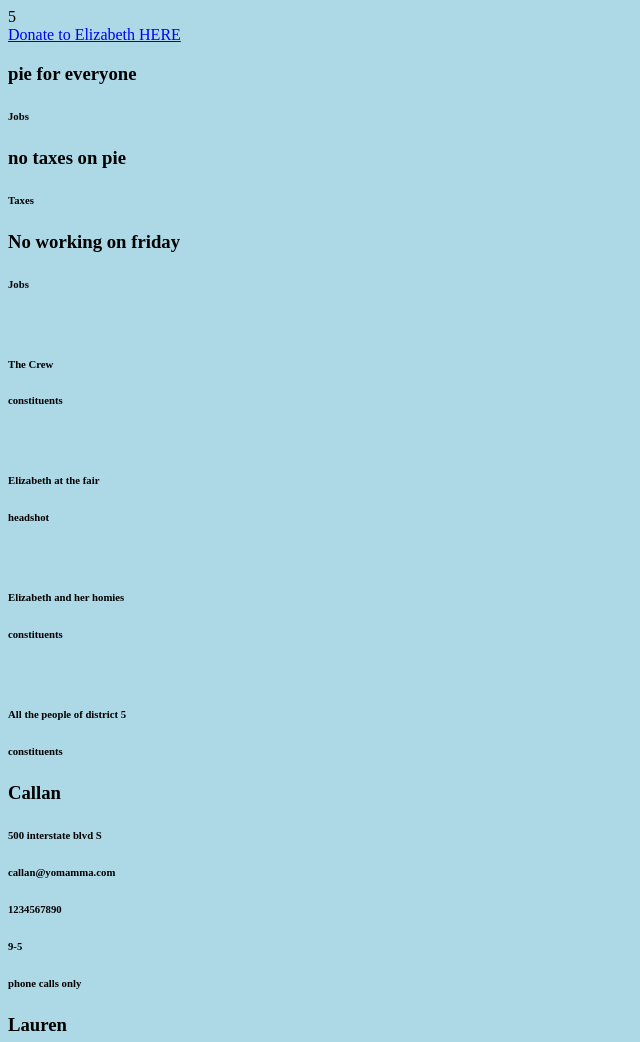
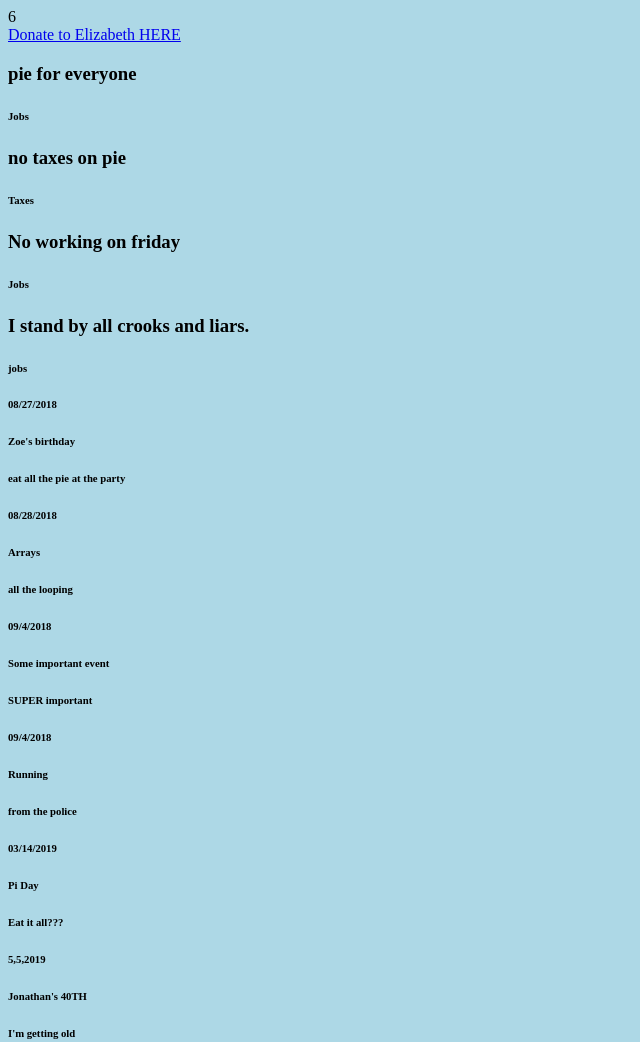
Before and after one commit to JonathanPMohan/js-arrays, a plain HTML site: page index.html in a window 1280 px wide. Shown: the top 1042 px of the page, without its empty margins (0-640 px from the left). Drawn offline with Linux system fonts and the light colour scheme.

Commit message:
Updated JS/CSS

```diff
--- a/challenge.js
+++ b/challenge.js
@@ -146,20 +146,20 @@ const volunteersStringBuilder = () => {
 const imagesStringBuilder = () => {
     let newString = '';
     for(let i = 0; i<elizabethSanger.images.length; i++) {
-        newString += `<div class ="images">`;
-        newString += `<img href="http://${elizabethSanger.images[i].imageUrl}">`;
+        newString += `<div class ="image">`;
+        newString += `<img src="${elizabethSanger.images[i].imageUrl}">`;
         newString += `<h6>${elizabethSanger.images[i].description}</h6>`;
         newString += `<h6>${elizabethSanger.images[i].type}</h6>`;
         newString += `</div>`;
     }
-    printToDom(newString, 'events');
+    printToDom(newString, 'images');
 };
 
 
 
 
 
-  donationFormStringBuilder ();
+  donationFormStringBuilder();
   voterRegistrationStringBuilder();
   statementsStringBuilder();
   congressionalDistrictStringBuilder();
@@ -174,4 +174,78 @@ const updateVoterRegistration = (newUrl) => {
    elizabethSanger.voterRegistrationUrl = newUrl;
    voterRegistrationStringBuilder();
 }
-updateVoterRegistration()
+
+const updateDonationForm = (newUrl) => {
+    elizabethSanger.donationFormUrl = newUrl;
+    donationFormStringBuilder();
+}
+
+const updateCongressionalDistrict = (newDistrict) => {
+    elizabethSanger.congressionalDistrict = newDistrict;
+    congressionalDistrictStringBuilder();
+
+ }
+
+ const updateBiography = (newBiography) => {
+     elizabethSanger.biography = newBiography;
+     biographyStringBuilder();
+ }
+
+ const updateMissionStatement = (newMissionStatement) => {
+     elizabethSanger.missionStatement = newMissionStatement;
+     missionStatementStringBuilder();
+ }
+
+ const  updateStatements = (category, statement) => {
+    newStatement = {
+        category: category,
+        statement: statement
+    }
+    elizabethSanger.statements.push(newStatement);
+     statementsStringBuilder();
+ }
+
+ const updateVolunteers = (name, address, email, phone, availability, activities) => {
+     newVolunteer = {
+         name: name,
+         address: address,
+         email: email,
+         phone: phone,
+         availability: availability,
+         activities: activities
+     }
+     elizabethSanger.volunteers.push(newVolunteer);
+     volunteersStringBuilder();
+ }
+
+ const updateEvents = (date, title, description) => {
+     newEvent = {
+         date: date,
+         title: title,
+         description: description
+     }
+     elizabethSanger.events.push(newEvent);
+     eventsStringBuilder();
+ }
+
+ const updateImages = (imageUrl, description, type) => {
+     newImage = {
+         imageUrl: imageUrl,
+         description: description,
+         type: type
+     }
+     elizabethSanger.images.push(newImage);
+     imagesStringBuilder();
+ }
+
+// Calling the Functions //
+
+updateVoterRegistration('www.lifehacker.com');
+updateDonationForm('www.theredzone.org');
+updateCongressionalDistrict(6);
+updateBiography("Don't vote for me, I'll ruin your city.");
+updateMissionStatement("Steal all of your money and children");
+updateStatements("jobs", "I stand by all crooks and liars.");
+updateVolunteers("Matt Kelly", "100, 100 Lane", "MKed@gmail.com", "6156156677", "all damn night", "riding bikes");
+updateEvents("5,5,2019", "Jonathan's 40TH", "I'm getting old");
+updateImages("http://media.comicbook.com/2017/07/robocop-2-1010410.jpg", "protector", "headshot");
--- a/main.css
+++ b/main.css
@@ -1,3 +1,7 @@
 body {
     background-color: lightblue;
 }
+
+.image img {
+    height: 50px;
+}
```
